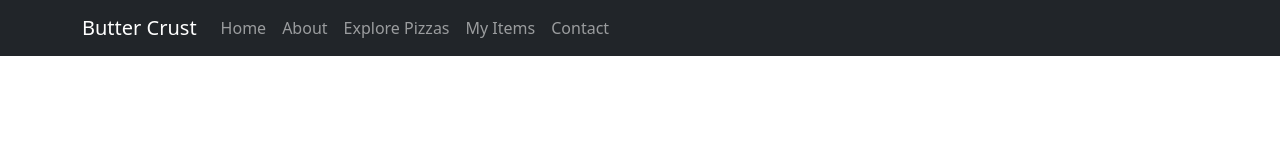
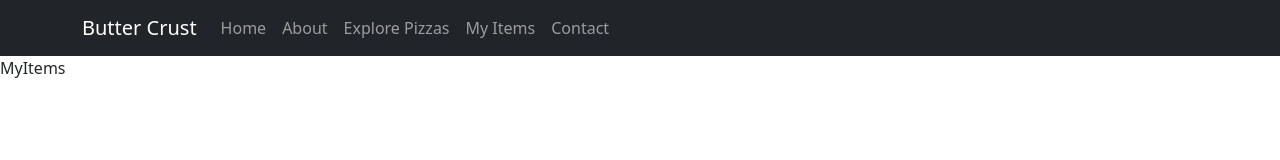
Before and after one commit to Meet-301/pizzastore, a React (Create React App) app: page /myitems in a window 1280 px wide. Shown: the top 160 px of the page. Built offline with nearby package versions, Linux system fonts and the light colour scheme.

Commit message:
Aug 10, 2024, 4:36 PM

```diff
--- a/src/App.js
+++ b/src/App.js
@@ -3,7 +3,7 @@ import { BrowserRouter as Router, Route, Routes } from 'react-router-dom';
 import Home from './components/Home';
 import About from './components/About';
 import DisplayAllItems from './components/DisplayAllItems';
-import AddNewItem from './components/AddNewItem';
+import MyItems from './components/MyItems';
 import UpdateItem from './components/UpdateItem';
 import DeleteItem from './components/DeleteItem';
 import Contact from './components/Contact';
@@ -18,7 +18,7 @@ function App() {
                     <Route path="/" element={<Home />} />
                     <Route path="/about" element={<About />} />
                     <Route path="/items" element={<DisplayAllItems />} />
-                    <Route path="/add" element={<AddNewItem />} />
+                    <Route path="/myitems" element={<MyItems />} />
                     <Route path="/update/:id" element={<UpdateItem />} />
                     <Route path="/delete/:id" element={<DeleteItem />} />
                     <Route path="/contact" element={<Contact />} />
--- a/src/components/AddNewItem.js
+++ /dev/null
@@ -1,9 +0,0 @@
-import React from 'react'
-
-const AddNewItem = () => {
-  return (
-    <div>AddNewItem</div>
-  )
-}
-
-export default AddNewItem
--- /dev/null
+++ b/src/components/MyItems.js
@@ -0,0 +1,9 @@
+import React from 'react'
+
+const MyItems = () => {
+  return (
+    <div>MyItems</div>
+  )
+}
+
+export default MyItems
--- a/src/components/Navbar.js
+++ b/src/components/Navbar.js
@@ -14,7 +14,7 @@ function MyNavbar() {
                         <Nav.Link as={Link} to="/">Home</Nav.Link>
                         <Nav.Link as={Link} to="/about">About</Nav.Link>
                         <Nav.Link as={Link} to="/items">Explore Pizzas</Nav.Link>
-                        <Nav.Link as={Link} to="/add">My Items</Nav.Link>
+                        <Nav.Link as={Link} to="/myitems">My Items</Nav.Link>
                         <Nav.Link as={Link} to="/contact">Contact</Nav.Link>
                     </Nav>
                 </Navbar.Collapse>
```
